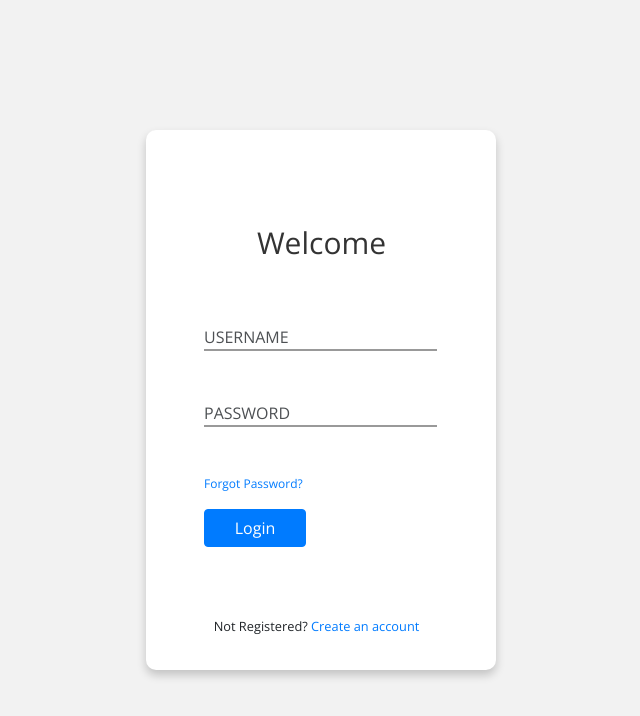
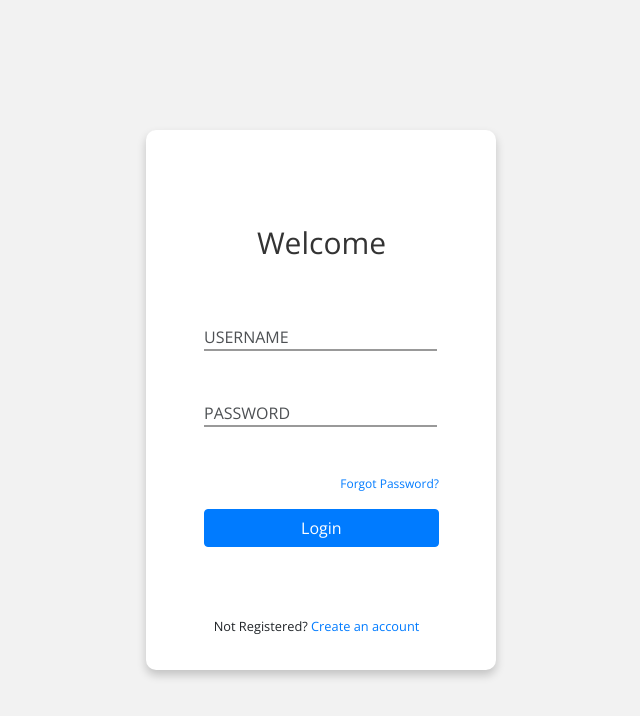
Before and after one commit to frextrite/LoginSignupReactApp, a React (Create React App) app in the folder app/: page /login in a window 1280 px wide. Shown: the top 716 px of the page, without its empty margins (319-959 px from the left). Built offline with nearby package versions, Linux system fonts and the light colour scheme.

Commit message:
Update Login UI

```diff
--- a/app/src/componenets/LoginComponent.css
+++ b/app/src/componenets/LoginComponent.css
@@ -84,10 +84,10 @@
   transform: translate3d(0, -100%, 0);
 }
 
-.login-btn {
+.login-btn-lg {
   display: block;
   margin-left: 10px;
-  width: 90%;
+  width: 92%;
   margin-bottom: 20px;
 }
 
@@ -98,7 +98,8 @@
 }
 
 .forgot-pass {
+  text-align: right;
   margin-top: 0px;
-  margin-left: 10px;
+  margin-right: 10px;
   font-size: 12px;
 }
--- a/app/src/componenets/LoginComponent.jsx
+++ b/app/src/componenets/LoginComponent.jsx
@@ -54,7 +54,7 @@ class LoginComponent extends Component {
                 <Link to="/forgot">Forgot Password?</Link>
               </p>
               <button
-                className="login-btn btn btn-primary"
+                className="login-btn-lg btn btn-primary"
                 id="submit"
                 onClick={this.handleSubmit}
               >
```
